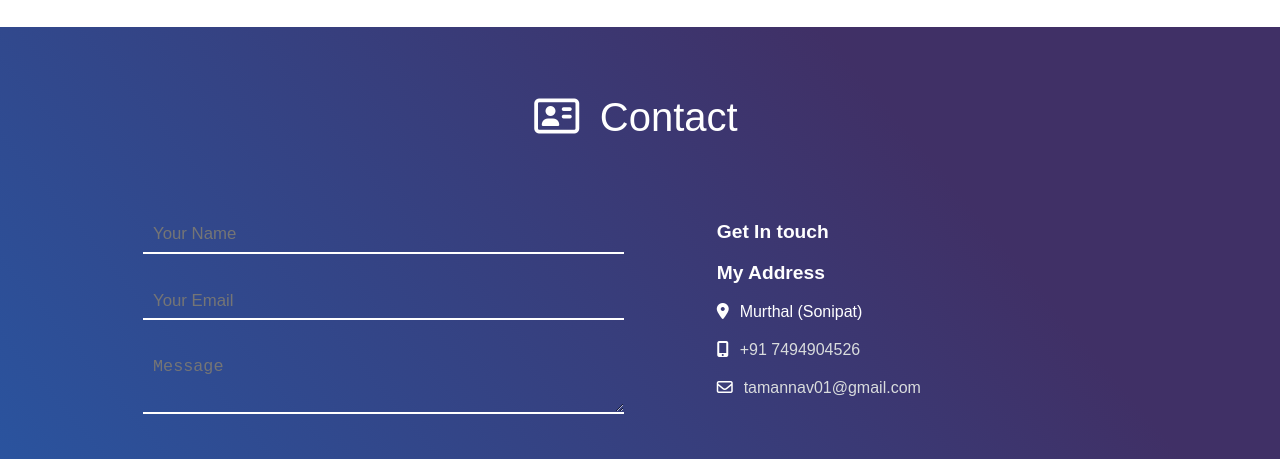
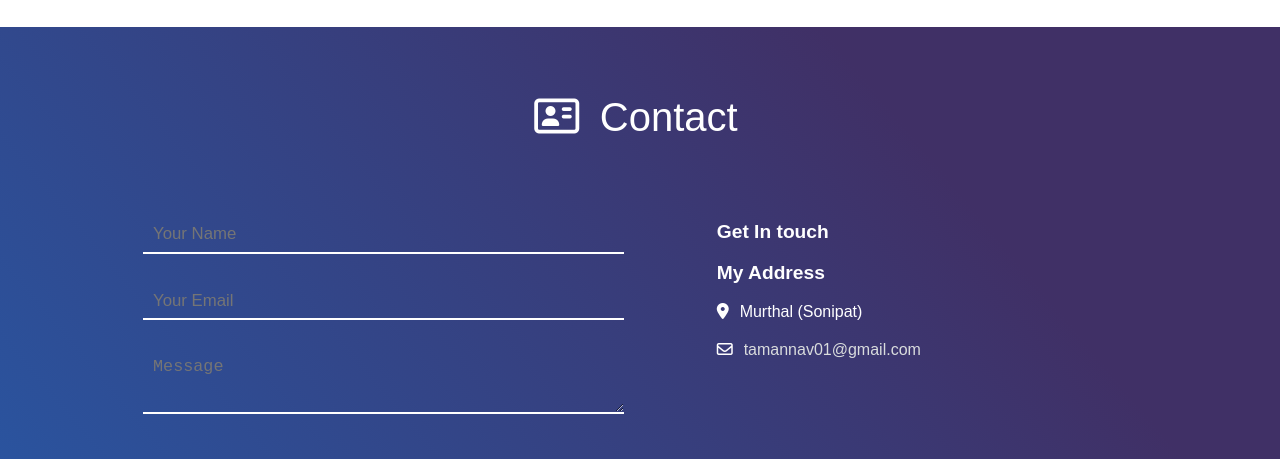
Before and after one commit to tamanna-verma/Portfolio, a plain HTML site: page index.html in a window 1280 px wide. Shown: the part 3375-3834 px from the top of the page. Drawn offline with Linux system fonts and the light colour scheme.

Commit message:
Update index.html

```diff
--- a/index.html
+++ b/index.html
@@ -399,10 +399,10 @@
                         <i class="fas fa-map-marker-alt"></i>
                         <span>Murthal (Sonipat)</span>
                     </div>
-                    <div class="my-details-info-container">
+                  <!---  <div class="my-details-info-container">
                         <i class="fas fa-mobile-alt"></i>
                         <span><a href="tel:+917494904526">+91 7494904526</a></span>
-                    </div>
+                    </div> --->
                     <div class="my-details-info-container">
                         <i class="far fa-envelope"></i>
                         <span><a href="mailto:tamannav01@gmail.com?Subject=Hello%20again" target="_top">tamannav01@gmail.com</a></span>
```
